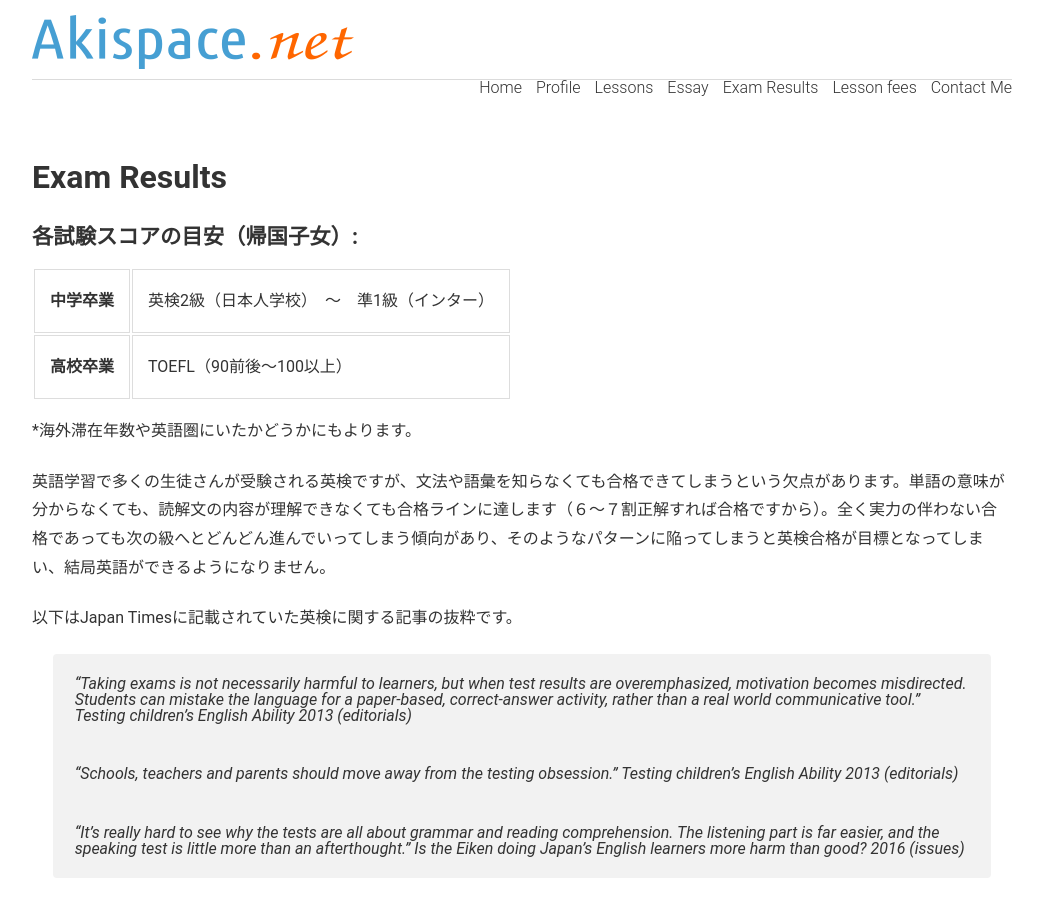
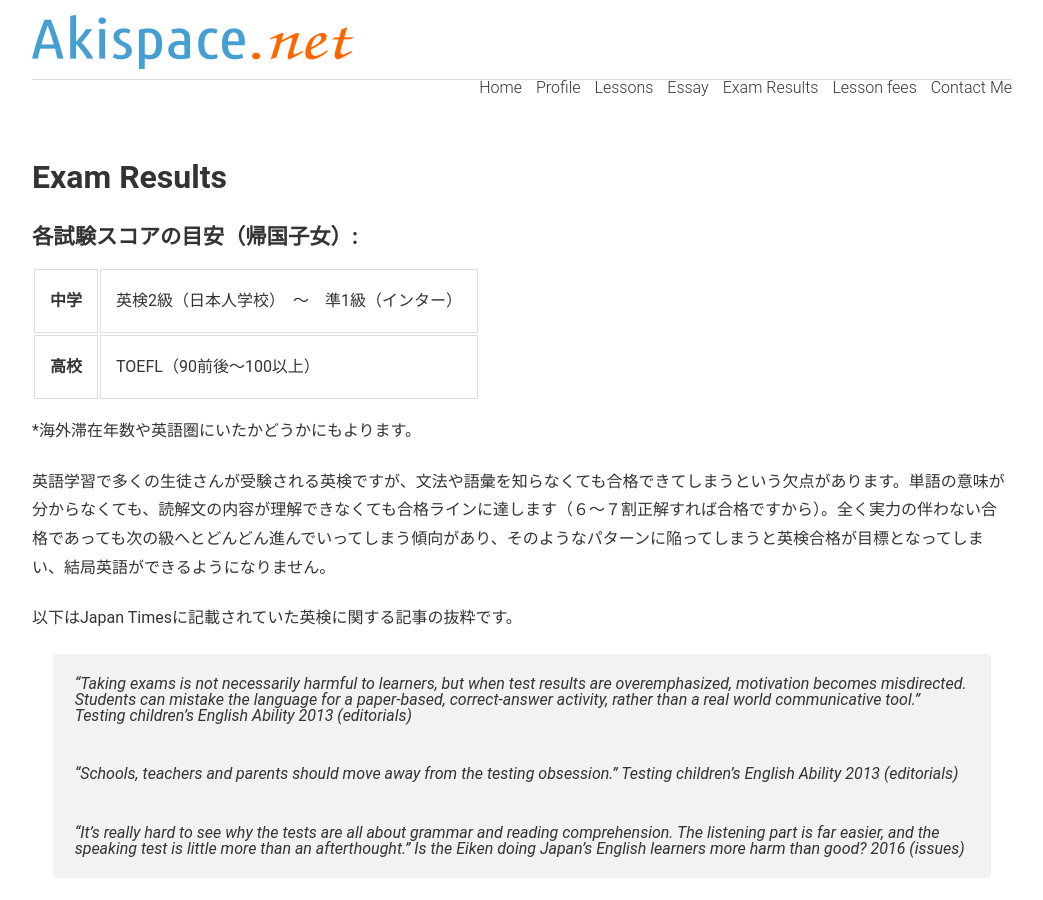
Before and after one commit to phocean/akispace, a Jekyll site: the page built from exam_results.md, in a window 1280 px wide and 900 px high. Shown: the whole window, without its empty margins (118-1161 px from the left). Built offline with Jekyll 4.4.1, drawn with Linux system fonts in a browser that asks for light colours.

Commit message:
Update exam_results.md

```diff
--- a/exam_results.md
+++ b/exam_results.md
@@ -11,11 +11,11 @@ description: フランス、パリ/ブローニュで探す英語家庭教師。
 <h4>各試験スコアの目安（帰国子女）:</h4>
 <table>
 <tr>
-<td nowrap><strong>中学卒業</strong></td>
+<td nowrap><strong>中学</strong></td>
 <td>英検2級（日本人学校）　～　準1級（インター）</td>
 </tr>
 <tr>
-<td><strong>高校卒業</strong></td>
+<td><strong>高校</strong></td>
 <td>TOEFL（90前後〜100以上）</td>
 </tr>
 </table>
```
